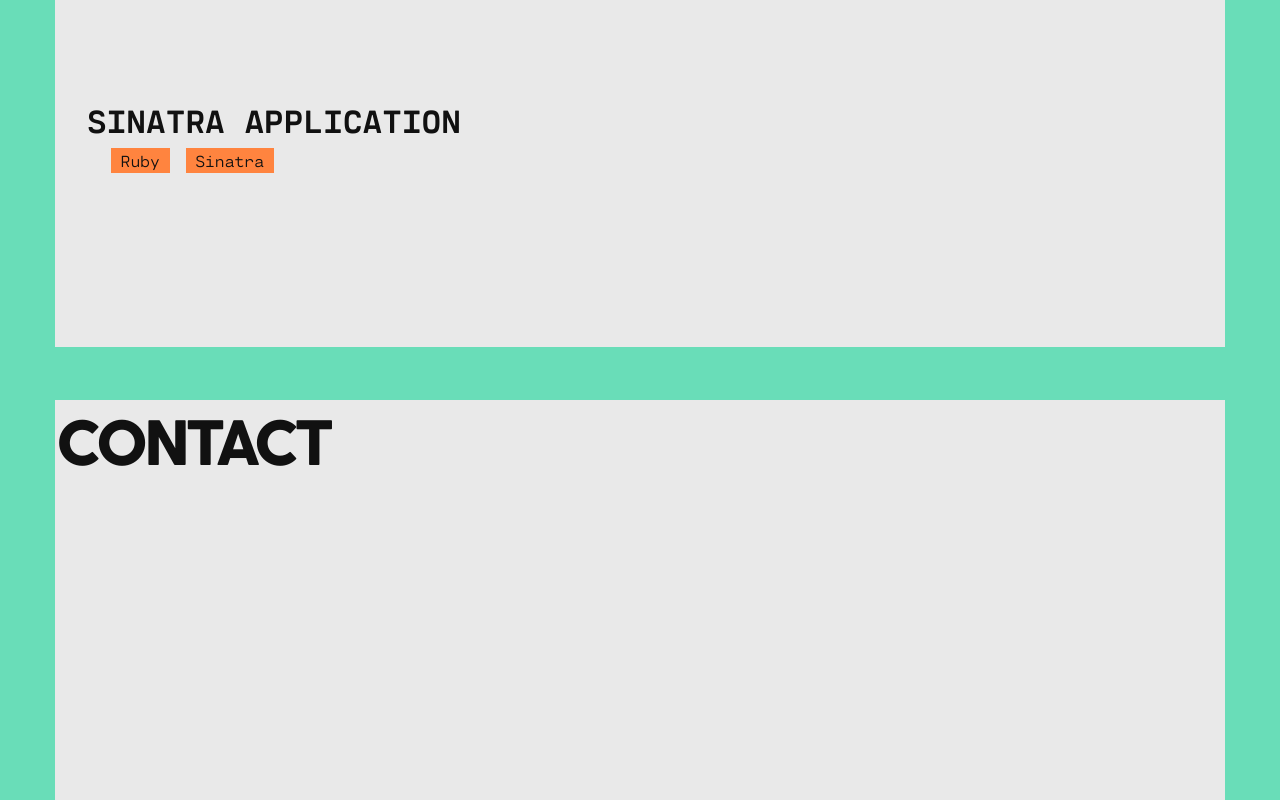
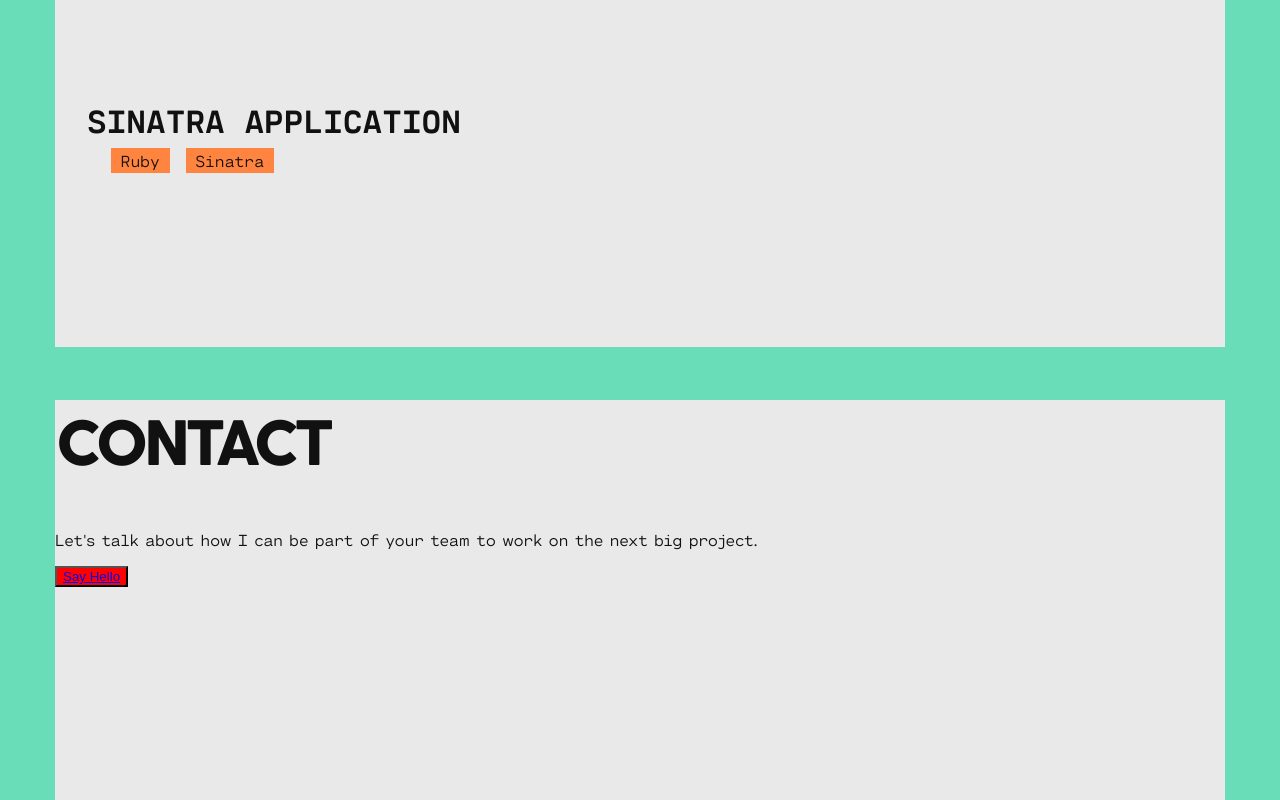
Before and after one commit to surla/surla-react, a React (Create React App) app: page / in a window 1280 px wide. Shown: the part 987-1787 px from the top of the page. Built offline with nearby package versions, Linux system fonts and the light colour scheme.

Commit message:
HelloButton style for email link

```diff
--- a/src/components/Contact.js
+++ b/src/components/Contact.js
@@ -2,6 +2,7 @@
 import styled from 'styled-components'
 
 const Wrapper = styled.section`
+  font-family: cartographsans-regular;
   height: 400px;
   background-color: #E9E9E9;;
 `
@@ -13,9 +14,18 @@
   letter-spacing: -.1em;
 `
 
+const HelloButton = styled.button`
+  background-color: red;
+  color: #FFF;
+`
+
 const Contact = () => (
   <Wrapper>
     <Title>Contact</Title>
+    <p>Let's talk about how I can be part of your team to work on the next big project.</p>
+    <HelloButton>
+      <a href="mailto:hello@josephsurla.com">Say Hello</a>
+    </HelloButton>
   </Wrapper>
 )
 
```
